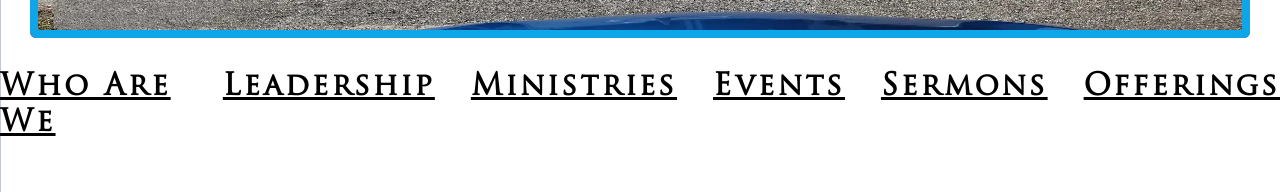
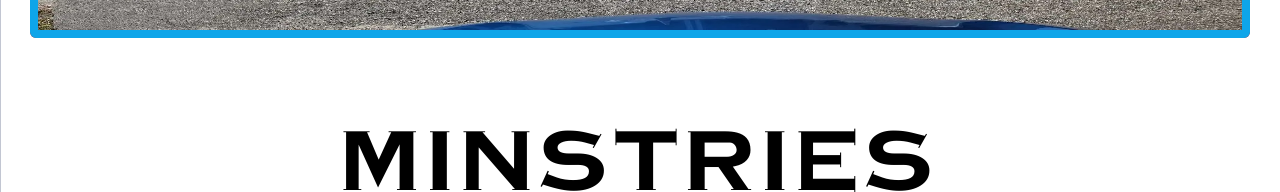
Before and after one commit to JAbelP/church_part_2, a Next.js app: page /en/Ministerios in a window 1280 px wide. Shown: the part 341-533 px from the top of the page. Built offline with nearby package versions, Linux system fonts and the light colour scheme.

Commit message:
Fixed sites and headers

```diff
--- a/src/app/[lang]/Eventos/page.js
+++ b/src/app/[lang]/Eventos/page.js
@@ -1,53 +1,47 @@
-import Header from "../../component/headerComponent/header";
-import NewMember from "../../component/newMemberComponent/newMember";
-import Footer from "../../component/footerComponent/footer";
+import Header from "@/app/[lang]/_components/headerComponent/header";
+import NewMember from "@/app/[lang]/_components/newMemberComponent/newMember";
+import Footer from "@/app/[lang]/_components/footerComponent/footer";
 import { EB_Garamond } from "next/font/google";
 import localFont from "next/font/local";
-import Eventos from "../../component/eventosComponents/eventos";
+import Eventos from "@/app/[lang]/_components/eventosComponents/eventos";
 const ebG = EB_Garamond({ subsets: ["latin"] });
-const CopperplateBold = localFont({ src: "../../../font/CopperplateBold.ttf" });
-import { useTranslations } from "next-intl";
-import { getTranslations } from "next-intl/server";
-import LanguageSelector from "../../component/flagComponents/flagSelector";
+const CopperplateBold = localFont({ src: "../../font/CopperplateBold.ttf" });
+
 
 
 export async function generateMetadata({ params: { locale } }) {
-  const t = await getTranslations({ locale, namespace: "Metadata" });
 
   return {
-    title: t("EventosTitle"),
-    description: t("EventosDescription"),
+    title: "EventosTitle",
+    description: "EventosDescription",
   };
 }
 
-export default function Home() {
-  const t = useTranslations("Events");
+export default function Home({params:{lang}}) {
   const Events = [
     {
-      eventName: t("event1"),
-      eventTime: t("eventTime1"),
-      eventLocation: t("eventLocation1"),
+      eventName: "event1",
+      eventTime: "eventTime1",
+      eventLocation: "eventLocation1",
       imageLocation: "/Events/Singing.webp",
     },
     {
-      eventName: t("event2"),
-      eventTime: t("eventTime2"),
+      eventName: "event2",
+      eventTime: "eventTime2",
       imageLocation: "/Events/GPS.jpg",
     },
   ];
 
-  const headerTranslations = useTranslations("Header");
   const headerTitles = [
-    { Name: headerTranslations("Who Are We"), Link: "/QuienesSomos" },
-    { Name: headerTranslations("Leadership"), Link: "/Liderazgo" },
-    { Name: headerTranslations("Ministries"), Link: "/Ministerios" },
-    { Name: headerTranslations("Events"), Link: "/Eventos" },
-    { Name: headerTranslations("Sermons"), Link: "/Sermones" },
-    { Name: headerTranslations("Offerings"), Link: "/Ofrenda" },
+    { Name: "Who Are We", Link: `${lang}/QuienesSomos` },
+    { Name: "Leadership", Link: `${lang}/Liderazgo` },
+    { Name: "Ministries", Link: `${lang}/Ministerios` },
+    { Name: "Events", Link: `${lang}/Eventos` },
+    { Name: "Sermons", Link: `${lang}/Sermones` },
+    { Name: "Offerings", Link: `${lang}/Ofrenda` },
   ];
   return (
     <main className="bg-white h-fit w-full flex flex-col text-black overflow-x-hidden">
-      <LanguageSelector/>
       <div className="mt-28 mx-auto md:mt-0">
         <NewMember />
       </div>
@@ -55,7 +49,7 @@ export default function Home() {
       <div>
         <div className={CopperplateBold.className}>
           <div className="text-center text-black lg:text-7xl  text-3xl mt-3   tracking-widest mb-16">
-            {t("Events")}
+            {"Events"}
           </div>
         </div>
         <div className="flex flex-col items-center gap-y-8">
--- a/src/app/[lang]/Ofrenda/Thanks/page.js
+++ b/src/app/[lang]/Ofrenda/Thanks/page.js
@@ -1,31 +1,27 @@
-import Header from "../../../component/headerComponent/header";
-import NewMember from "../../../component/newMemberComponent/newMember";
-import Footer from "../../../component/footerComponent/footer";
+import Header from "@/app/[lang]/_components/headerComponent/header";
+import NewMember from "@/app/[lang]/_components/newMemberComponent/newMember";
+import Footer from "@/app/[lang]/_components/footerComponent/footer";
 import { EB_Garamond } from "next/font/google";
 import localFont from "next/font/local";
-import OfrendaForm from "../../../component/ofrendaComponenets/ofrendaForm";
-import LanguageSelector from "../../../component/flagComponents/flagSelector";
-import { useTranslations } from "next-intl";
+import OfrendaForm from "@/app/[lang]/_components/ofrendaComponenets/ofrendaForm";
+import LanguageSelector from "@/app/[lang]/_components/flagComponents/flagSelector";
 
 const ebG = EB_Garamond({ subsets: ["latin"] });
 
 export async function generateMetadata({ params: { locale } }) {
-  const t = await getTranslations({ locale, namespace: "Metadata" });
 
   return {
-    title: t("OfferingThanksTitle")
+    title: "OfferingThanksTitle"
   };
 }
-export default function Home() {
-  const t = useTranslations("Success");
-  const headerTranslations = useTranslations("Header");
+export default function Home({params:{lang}}) {
   const headerTitles = [
-    { Name: headerTranslations("Who Are We"), Link: "/QuienesSomos" },
-    { Name: headerTranslations("Leadership"), Link: "/Liderazgo" },
-    { Name: headerTranslations("Ministries"), Link: "/Ministerios" },
-    { Name: headerTranslations("Events"), Link: "/Eventos" },
-    { Name: headerTranslations("Sermons"), Link: "/Sermones" },
-    { Name: headerTranslations("Offerings"), Link: "/Ofrenda" },
+    { Name: "Who Are We", Link: `${lang}/QuienesSomos` },
+    { Name: "Leadership", Link: `${lang}/Liderazgo` },
+    { Name: "Ministries", Link: `${lang}/Ministerios` },
+    { Name: "Events", Link: `${lang}/Eventos` },
+    { Name: "Sermons", Link: `${lang}/Sermones` },
+    { Name: "Offerings", Link: `${lang}/Ofrenda` },
   ];
 
   return (
@@ -39,7 +35,7 @@ export default function Home() {
         </div>
         <LanguageSelector />
         <div>
-          <div className="lg:text-5xl text-3xl text-center font-bold my-6">{t("Donation")}</div>
+          <div className="lg:text-5xl text-3xl text-center font-bold my-6">{"Donation"}</div>
         </div>
         <Footer />
       </div>
--- a/src/app/[lang]/Ofrenda/page.js
+++ b/src/app/[lang]/Ofrenda/page.js
@@ -1,41 +1,34 @@
-import Header from "../../component/headerComponent/header";
-import NewMember from "../../component/newMemberComponent/newMember";
-import Footer from "../../component/footerComponent/footer";
+import Header from "@/app/[lang]/_components/headerComponent/header";
+import NewMember from "@/app/[lang]/_components/newMemberComponent/newMember";
+import Footer from "@/app/[lang]/_components/footerComponent/footer";
 import { EB_Garamond } from "next/font/google";
 import localFont from "next/font/local";
-import OfrendaForm from "../../component/ofrendaComponenets/ofrendaForm";
-import LanguageSelector from "../../component/flagComponents/flagSelector";
-import { useTranslations } from "next-intl";
-import { getTranslations } from "next-intl/server";
-
+import OfrendaForm from "@/app/[lang]/_components/ofrendaComponenets/ofrendaForm";
+import LanguageSelector from "@/app/[lang]/_components/flagComponents/flagSelector";
 
 const ebG = EB_Garamond({ subsets: ["latin"] });
-const CopperplateBold = localFont({ src: "../../../font/CopperplateBold.ttf" });
+const CopperplateBold = localFont({ src: "../../font/CopperplateBold.ttf" });
 
 export async function generateMetadata({ params: { locale } }) {
-  const t = await getTranslations({ locale, namespace: "Metadata" });
-
   return {
-    title: t("OfferingTitle"),
-    description: t("OfferingDescription"),
+    title: "OfferingTitle",
+    description: "OfferingDescription",
   };
 }
 
-export default function Home() {
-  const t = useTranslations("Offering");
-  const headerTranslations = useTranslations("Header");
+export default function Home({params:{lang}}) {
   const headerTitles = [
-    { Name: headerTranslations("Who Are We"), Link: "/QuienesSomos" },
-    { Name: headerTranslations("Leadership"), Link: "/Liderazgo" },
-    { Name: headerTranslations("Ministries"), Link: "/Ministerios" },
-    { Name: headerTranslations("Events"), Link: "/Eventos" },
-    { Name: headerTranslations("Sermons"), Link: "/Sermones" },
-    { Name: headerTranslations("Offerings"), Link: "/Ofrenda" },
+    { Name: "Who Are We", Link: `${lang}/QuienesSomos` },
+    { Name: "Leadership", Link: `${lang}/Liderazgo` },
+    { Name: "Ministries", Link: `${lang}/Ministerios` },
+    { Name: "Events", Link: `${lang}/Eventos` },
+    { Name: "Sermons", Link: `${lang}/Sermones` },
+    { Name: "Offerings", Link: `${lang}/Ofrenda` },
   ];
 
   return (
-  <main className={`${ebG.className} overflow-x-hidden`}>
-   <div className="bg-white h-fit w-full flex flex-col text-black">
+    <main className={`${ebG.className} overflow-x-hidden`}>
+      <div className="bg-white h-fit w-full flex flex-col text-black">
         <div className="mt-28 mx-auto md:mt-0">
           <NewMember />
         </div>
@@ -44,16 +37,16 @@ export default function Home() {
         </div>
         <LanguageSelector />
         <OfrendaForm
-          emailText={t("Email")}
-          submitText={t("Submit")}
-          nameText={t("Name")}
-          phoneText={t("Phone")}
-          thanks={t("Thanks")}
-          bibleVerse={t("Verse")}
-          bibleVerseCite={t("cite")}
-          click={t("click")}
-          // bibleVerse={t("Verse")}
-          // bibleVerseCite={t("cite")}
+          emailText={"Email"}
+          submitText={"Submit"}
+          nameText={"Name"}
+          phoneText={"Phone"}
+          thanks={"Thanks"}
+          bibleVerse={"Verse"}
+          bibleVerseCite={"cite"}
+          click={"click"}
+          // bibleVerse={"Verse")}
+          // bibleVerseCite={"cite")}
         />
         <div className="flex flex-col text-center items-center mt-5"></div>
         <Footer />
--- a/src/app/[lang]/Sermones/page.js
+++ b/src/app/[lang]/Sermones/page.js
@@ -1,39 +1,33 @@
-import Header from "../../component/headerComponent/header";
-import NewMember from "../../component/newMemberComponent/newMember";
-import Footer from "../../component/footerComponent/footer";
+import Header from "@/app/[lang]/_components/headerComponent/header";
+import NewMember from "@/app/[lang]/_components/newMemberComponent/newMember";
+import Footer from "@/app/[lang]/_components/footerComponent/footer";
 import localFont from "next/font/local";
-import { useTranslations } from "next-intl";
-import { getTranslations } from "next-intl/server";
-import LanguageSelector from "../../component/flagComponents/flagSelector";
 import Image from "next/image";
 
-const API_URL = process.env.WORDPRESS_API_URL;
-const CopperplateBold = localFont({ src: "../../../font/CopperplateBold.ttf" });
+const CopperplateBold = localFont({ src: "../../font/CopperplateBold.ttf" });
 
 // export const metadata = {
 //   title: 'Sermones',
 //   description: 'Escuche Sermones Pasados',
 // }
 export async function generateMetadata({ params: { locale } }) {
-  const t = await getTranslations({ locale, namespace: "Metadata" });
-
   return {
     title: "SermonesTitle",
     description: "SermonesDescription",
   };
 }
 
-export default async function Home() {
+export default async function Home({params:{lang}}) {
   // const t = useTranslations("Sermons");
   // const y = useTranslations("SermonsList");
   // const  = useTranslations("Header");
   const headerTitles = [
-    { Name: "Who Are We", Link: "/QuienesSomos" },
-    { Name: "Leadership", Link: "/Liderazgo" },
-    { Name: "Ministries", Link: "/Ministerios" },
-    { Name: "Events", Link: "/Eventos" },
-    { Name: "Sermons", Link: "/Sermones" },
-    { Name: "Offerings", Link: "/Ofrenda" },
+    { Name: "Who Are We", Link: `${lang}/QuienesSomos` },
+    { Name: "Leadership", Link: `${lang}/Liderazgo` },
+    { Name: "Ministries", Link: `${lang}/Ministerios` },
+    { Name: "Events", Link: `${lang}/Eventos` },
+    { Name: "Sermons", Link: `${lang}/Sermones` },
+    { Name: "Offerings", Link: `${lang}/Ofrenda` },
   ];
 
   const sermonsList = [
@@ -165,35 +159,34 @@ export default async function Home() {
     },
   ];
 
-  const sermonList = await fetch(API_URL, {
-    method: "POST",
-    body: JSON.stringify({
-      query: `query MyQuery2 {
-        posts( where: {categoryName: "Sermons"}) {
-          edges {
-            node {
-              date
-              title(format: RENDERED)
-              sermons {
-                sermontitle
-                sermonimage {
-                  node {
-                    altText
-                    sourceUrl
-                  }
-                }
-                youtubelink
-              }
-            }
-          }
-        }
-      }`,
-    }),
-  });
+  // const sermonList = await fetch(API_URL, {
+  //   method: "POST",
+  //   body: JSON.stringify({
+  //     query: `query MyQuery2 {
+  //       posts( where: {categoryName: "Sermons"}) {
+  //         edges {
+  //           node {
+  //             date
+  //             title(format: RENDERED)
+  //             sermons {
+  //               sermontitle
+  //               sermonimage {
+  //                 node {
+  //                   altText
+  //                   sourceUrl
+  //                 }
+  //               }
+  //               youtubelink
+  //             }
+  //           }
+  //         }
+  //       }
+  //     }`,
+  //   }),
+  // });
 
   return (
     <main className="overflow-x-hidden">
-      <LanguageSelector />
       <div className="bg-white h-fit w-full flex flex-col text-black">
         <div className="lg:m-auto mt-28">
           <NewMember />
--- a/src/app/[lang]/SoyNuevo/page.js
+++ b/src/app/[lang]/SoyNuevo/page.js
@@ -1,59 +1,51 @@
-import EntirePage from "../../component/newMemberComponent/newMemberEntirePage";
-import { useTranslations } from "next-intl";
-import { getTranslations } from "next-intl/server";
+import EntirePage from "@/app/[lang]/_components/newMemberComponent/newMemberEntirePage";
 
 // export const metadata = {
 //   title: "Soy Nuevo",
 //   description: "Únase a nuestra Iglesia",
 // };
 
-export async function generateMetadata({ params: { locale } }) {
-  const t = await getTranslations({ locale, namespace: "Metadata" });
-
+export async function generateMetadata({ params: { lang } }) {
   return {
-    title: t("NewMemberTitle"),
-    description:t("NewMemberDescription"),
+    title: "NewMemberTitle",
+    description: "NewMemberDescription",
   };
 }
 
-
 export default function Home() {
-  const t = useTranslations("NewMembers");
-  const h = useTranslations("Header");
-
   return (
     <>
       <EntirePage
-        aboutYouHeader={t("About You")}
-        nameText={t("Name")}
-        ageText={t("Age")}
-        genderText={t("Gender")}
-        Male={t("Male")}
-        Female={t("Female")}
-        phoneText={t("Phone")}
-        emailText={t("Email")}
-        Evangalism={t("Evangalism")}
-        Facebook={t("Facebook")}
-        Convert={t("Convert")}
-        selectGender={t("Select Gender")}
-        contactInformation={t("Contact Information")}
-        additionalInformation={t("Additional Information")}
-        howDidYouHear={t("How Did You Hear")}
-        selectAnOption={t("Select An Option")}
-        iWouldLikeTo={t("I Would Like To")}
-        joinTheChurch={t("Join The Church")}
-        talkToSomeone={t("Talk To Someone")}
-        doYouHaveaPetition={t("Do You Have a Petition?")}
-        friend={t("Friend")}
-        submitText={t("Submit")}
-        bibleVerse={t("Bible Verse")}
-        bibleVerseCite={t("Bible Verse Cite")}
-        header1={h("Who Are We")}
-        header2={h("Leadership")}
-        header3={h("Ministries")}
-        header4={h("Events")}
-        header5={h("Sermons")}
-        header6={h("Offerings")}
+        aboutYouHeader={"About You"}
+        nameText={"Name"}
+        ageText={"Age"}
+        genderText={"Gender"}
+        Male={"Male"}
+        Female={"Female"}
+        phoneText={"Phone"}
+        emailText={"Email"}
+        Evangalism={"Evangalism"}
+        Facebook={"Facebook"}
+        Convert={"Convert"}
+        selectGender={"Select Gender"}
+        contactInformation={"Contact Information"}
+        additionalInformation={"Additional Information"}
+        howDidYouHear={"How Did You Hear"}
+        selectAnOption={"Select An Option"}
+        iWouldLikeTo={"I Would Like To"}
+        joinTheChurch={"Join The Church"}
+        talkToSomeone={"Talk To Someone"}
+        doYouHaveaPetition={"Do You Have a Petition?"}
+        friend={"Friend"}
+        submitText={"Submit"}
+        bibleVerse={"Bible Verse"}
+        bibleVerseCite={"Bible Verse Cite"}
+        header1={"Who Are We"}
+        header2={"Leadership"}
+        header3={"Ministries"}
+        header4={"Events"}
+        header5={"Sermons"}
+        header6={"Offerings"}
       />
     </>
   );
--- a/src/app/[lang]/page.js
+++ b/src/app/[lang]/page.js
@@ -1,63 +1,4 @@
-// import Navbar from "./_components/Navbar";
-// import HeroSection from "./_components/HeroSection";
-// import ServiceSection from "./_components/ServiceSection";
-// import TestimonialSection from "./_components/TestimonialSection";
-// import ContactSection from "./_components/ContactSection";
-// import FaqSection from "./_components/FaqSection";
-// import Footer from "./_components/Footer";
-
-// const getLandingPageData = async (lang) => {
-//   const version = process.env.SB_DATA_VERSION;
-//   const token = process.env.SB_TOKEN;
-//   const url = `https://api-us.storyblok.com/v2/cdn/stories/landing-page?version=${version}&token=${token}&language=${lang}`;
-//   let req = await fetch(url, { next: { revalidate: 10 } });
-
-//   const storyData = await req.json();
-//   const {
-//     Nav_Section,
-//     Hero_Section,
-//     Services_Section,
-//     Testimonial_Section,
-//     Contact_Section,
-//     FAQ_Section,
-//     Footer_Section,
-//   } = storyData.story.content;
-//   return {
-//     nav_section: Nav_Section[0],
-//     hero_section: Hero_Section[0],
-//     services_section: Services_Section[0],
-//     testimonial_section: Testimonial_Section[0],
-//     contact_section: Contact_Section[0],
-//     faq_section: FAQ_Section[0],
-//     footer_section: Footer_Section[0],
-//   };
-// };
-
-// // export default async function Home({params:{lang}}) {
-// //   const storyData = await getLandingPageData(lang);
-// //   return (
-// //     <>
-// //       <Navbar data={storyData.nav_section} />
-// //       <HeroSection data={storyData.hero_section} />
-// //       <ServiceSection data={storyData.services_section} />
-// //       <TestimonialSection data={storyData.testimonial_section} />
-// //       <ContactSection data={storyData.contact_section} />
-// //       <FaqSection data={storyData.faq_section} />
-// //       <Footer data={storyData.footer_section} />
-// //     </>
-// //   );
-// // }
-
-// // import Link from "next/link";
-// // export default function home({params:{lang}}) {
-// //   return (
-// //     <main className="bg-white overflow-x-hidden lg:h-fit lg:w-full h-auto w-screen flex flex-col text-black overflow-clip">
-// //       {" "}
-// //       <Link href={`${lang}/test`}>Holly Molly</Link>
-// //     </main>
-// //   );
-// // }
-import Header from "@/app/[lang]/_components/headerComponent/header"
+import Header from "@/app/[lang]/_components/headerComponent/header";
 import MiddleEyeCatch from "@/app/[lang]/_components/mainPageComponent/middleEyeCatch";
 import NewMember from "@/app/[lang]/_components/newMemberComponent/newMember";
 import Footer from "@/app/[lang]/_components/footerComponent/footer";
@@ -65,15 +6,21 @@ import { EB_Garamond } from "next/font/google";
 
 const ebG = EB_Garamond({ subsets: ["latin"] });
 
+export async function generateMetadata({ params: { lang } }) {
+  const version = process.env.SB_DATA_VERSION;
+  const token = process.env.SB_TOKEN;
+  const url = `https://api-us.storyblok.com/v2/cdn/stories/home-page?version=${version}&token=${token}&language=${lang}`;
+  let req = await fetch(url, { next: { revalidate: 10 } });
+  const storyData = await req.json();
 
-export async function generateMetadata({ params: { lang } }) {
+  const { MetaDataTitle, MetaDataDescription } = storyData.story.content;
   return {
-    title: "homeTitle",
-    description: "homeDescription",
+    title:  MetaDataTitle ,
+    description:  MetaDataDescription ,
   };
 }
 
-export default function home({params:{lang}}) {
+export default async function home({ params: { lang } }) {
   const headerTitles = [
     { Name: "Who Are We", Link: `${lang}/QuienesSomos` },
     { Name: "Leadership", Link: `${lang}/Liderazgo` },
@@ -83,43 +30,48 @@ export default function home({params:{lang}}) {
     { Name: "Offerings", Link: `${lang}/Ofrenda` },
   ];
 
+  const version = process.env.SB_DATA_VERSION;
+  const token = process.env.SB_TOKEN;
+  const url = `https://api-us.storyblok.com/v2/cdn/stories/home-page?version=${version}&token=${token}&language=${lang}`;
+  let req = await fetch(url, { next: { revalidate: 10 } });
+  const storyData = await req.json();
+
+  const {
+    BibleVerse,
+    BibleVerseCite,
+    MiddleEyeCatchArray,
+  } = storyData.story.content;
+
   return (
     <main className="bg-white overflow-x-hidden lg:h-fit lg:w-full h-auto w-screen flex flex-col text-black overflow-clip">
       <div className="mt-28 mx-auto md:mt-0">
         <NewMember />
       </div>
       <div className="mt-13 md:mt-0">
-        <Header headerTitles={headerTitles} />
+        <Header lang={lang} />
       </div>
       <div className="flex flex-col mx-auto items-center justify-center gap-y-6 my-6 lg:flex-row lg:gap-x-3">
-        <MiddleEyeCatch
-          title={"Leadership"}
-          desc={"Read More About Our Leadership"}
-          imageSrc={"/Leadership/TioyTia1.jpg"}
-          urlLink={"/Liderazgo"}
-        />
-        <MiddleEyeCatch
-          title={"Ministries"}
-          desc={"Learn More About Our Ministries"}
-          imageSrc={"/Ministries/YouthGroup1.webp"}
-          urlLink={"/Ministerios"}
-        />
-        <MiddleEyeCatch
-          title={"About Us"}
-          desc={"Learn More About Our Church"}
-          imageSrc={"/Ministries/worship.webp"}
-          urlLink={"/QuienesSomos"}
-        />
+        {MiddleEyeCatchArray.map((middEyeCatchCard) => {
+          const urlLink = `${lang}${middEyeCatchCard.Url}`;
+          return (
+            <MiddleEyeCatch
+              title={middEyeCatchCard.Title}
+              desc={middEyeCatchCard.description}
+              imageSrc={middEyeCatchCard.imageSource.filename}
+              urlLink={urlLink}
+            />
+          );
+        })}
       </div>
       <div className=" h-60 flex-col lg:mb-10 mb-80 ">
         <div className="h-fit lg:pl-[154px] lg:pr-[108px] text-black lg:text-5xl text-2xl mx-6 font-normal capitalize mb-4 ">
-          <div className={ebG.className}>{"Bible Verse"}</div>
+          <div className={ebG.className}>{BibleVerse}</div>
         </div>
         <div className="text-black text-5xl  font-normal uppercase relative text-right pr-16 overflow-hidden">
-          <div className={ebG.className}>{"Bible Verse Cite"}</div>
+          <div className={ebG.className}>{BibleVerseCite}</div>
         </div>
       </div>
       <Footer />
     </main>
-)
+  );
 }
```
Also changed, not shown: src/app/[lang]/QuienesSomos/page.js (+28 -19 lines), src/app/[lang]/_components/headerComponent/header.jsx (+42 -7 lines), src/app/[lang]/_components/newMemberComponent/newMemberEntirePage.jsx (+6 -6 lines), src/app/[lang]/_components/ofrendaComponenets/ofrendaForm.jsx (+3 -4 lines).
